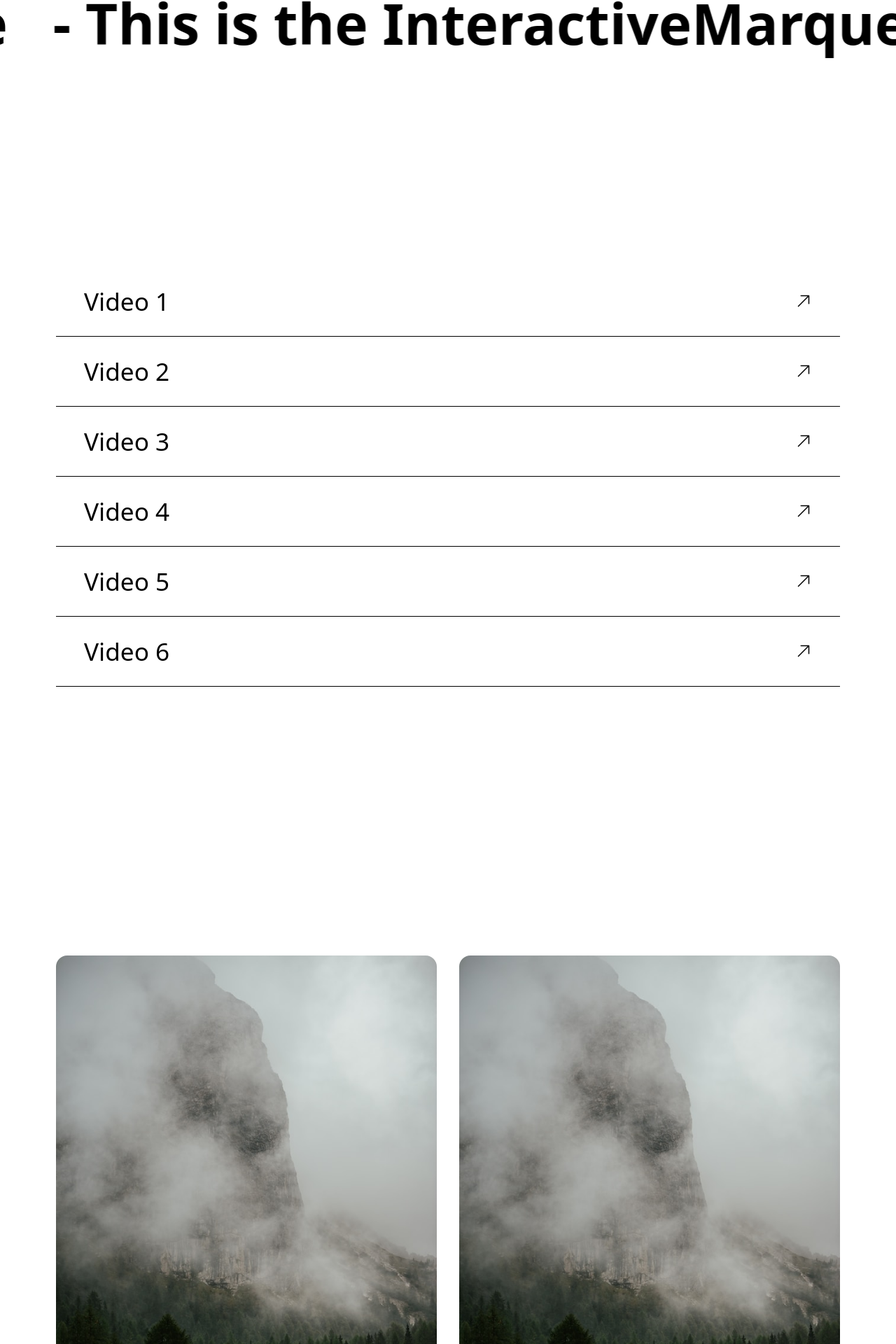
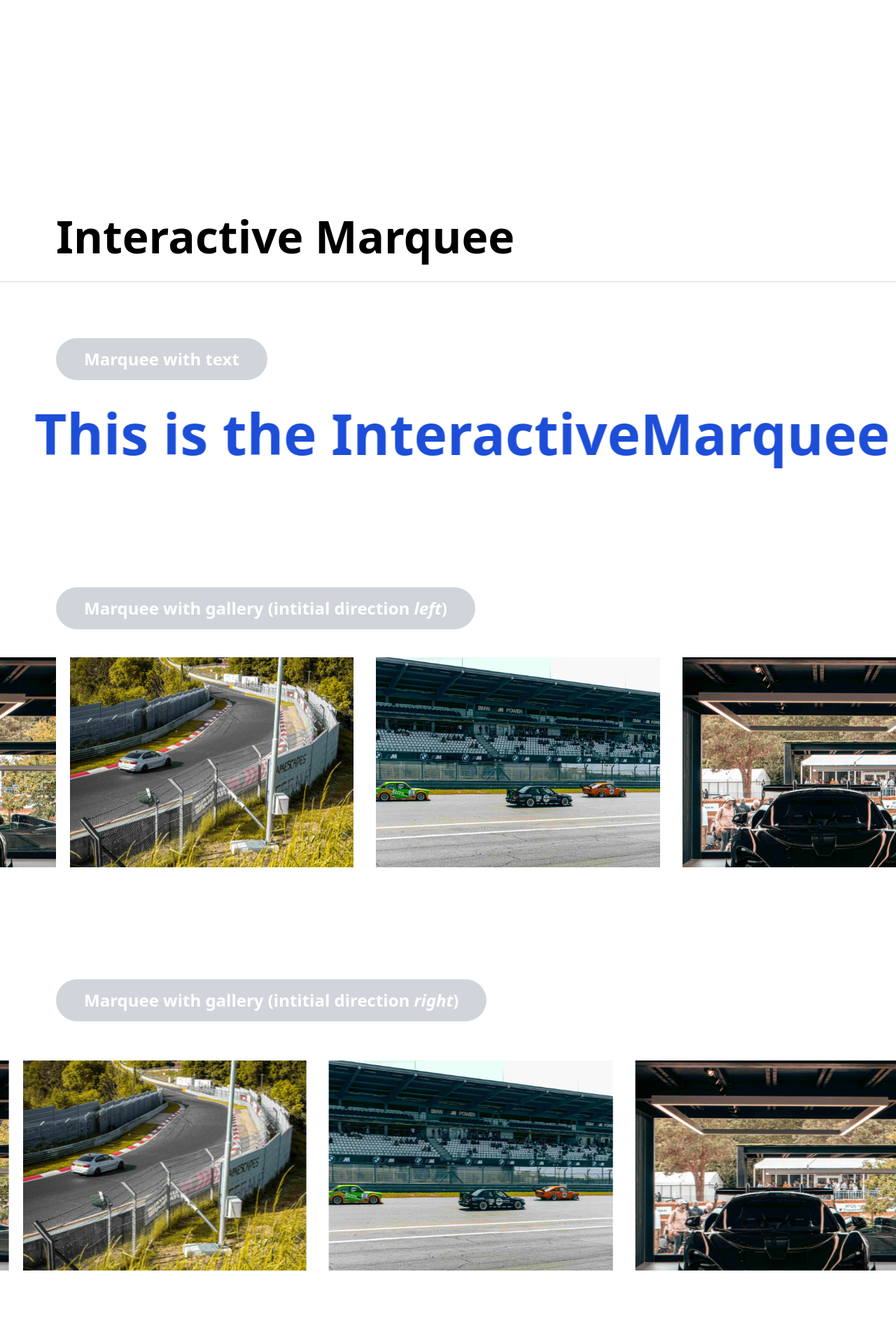
Before and after one commit to Mickgw/custom_customizable_cursor, a React (Vite) app: page / in a window 1280 px wide. Shown: the part 857-2777 px from the top of the page at 70% size. Built offline with nearby package versions, Linux system fonts and the light colour scheme.

Commit message:
feat: finished InteractiveMarquee and chnaged project name and such

```diff
--- a/src/App.tsx
+++ b/src/App.tsx
@@ -9,6 +9,10 @@ import { useEffect } from "react";
 import AOS from "aos";
 import "aos/dist/aos.css";
 import InteractiveMarquee from "./components/InteractiveMarquee/InteractiveMarquee";
+
+import thumbnail_1 from "./assets/images/DSC00674-min.jpg";
+import thumbnail_2 from "./assets/images/GP5-15-min.jpg";
+import thumbnail_3 from "./assets/images/GoodwoodDAY2-50-min.jpg";
 
 function App() {
     useEffect(() => {
@@ -30,30 +34,151 @@ function App() {
             <main>
                 <div className="container pt-32">
                     <h2 className="font-light mb-32">
-                        Behold, my labor of cursor love! I've brewed a pixelated
-                        marvel, brimming with charm and zest. It dances across
-                        your screen with a mischievous wink, optimized for
-                        nimble clicks and whimsical travels. And fear not, dear
-                        user, for I've sprinkled it with customization magic,
-                        allowing your cursor dreams to run wild!
+                        Step into a space where creativity and practicality come
+                        together, showcasing a collection of quietly crafted
+                        components. Each element reflects a commitment to
+                        thoughtful design rather than self-promotion. Whether
+                        it's the subtle dance of a cursor or the gentle appeal
+                        of an Interactive Marquee, these features highlight the
+                        simple beauty of technology meeting a touch of
+                        craftsmanship. This collection invites you to explore
+                        without the need for grand declarations, allowing the
+                        elements to quietly express the artful possibilities
+                        within the digital landscape. Welcome to an unassuming
+                        presentation where innovation gently unfolds, and each
+                        component shares its story through modest elegance.
                     </h2>
                 </div>
 
-                <div className="w-full flex py-40 overflow-hidden">
+                <div className="w-full py-40">
+                    <h1 className="container mb-4 text-[8vh]">
+                        Interactive Marquee
+                    </h1>
+                    <div className="divider_ w-full h-px bg-gray-300 mb-20"></div>
+
+                    <div className="container">
+                        <h3 className="w-fit mb-4 rounded-full bg-gray-300 text-white px-10 py-3">
+                            Marquee with text
+                        </h3>
+                    </div>
                     <InteractiveMarquee
-                        speed={7}
-                        gap={65}
-                        skewStrength={200}
-                        dragStrength={0.1}
+                        speed={3}
+                        gap={100}
+                        skewStrength={3}
+                        dragStrength={0.2}
+                        scrollMovementSpeed={3}
+                        initialDirection="right"
+                        movementDamping={100}
+                        movementStiffness={500}
+                        className="mb-40"
                     >
-                        <h1 className="text-[10vh]">
-                            - This is the InteractiveMarquee
+                        <h1 className="text-[10vh] text-blue-700">
+                            This is the InteractiveMarquee
                         </h1>
+                    </InteractiveMarquee>
+
+                    <div className="container">
+                        <h3 className="w-fit mb-10 rounded-full bg-gray-300 text-white px-10 py-3">
+                            Marquee with gallery (intitial direction <i>left</i>
+                            )
+                        </h3>
+                    </div>
+
+                    <InteractiveMarquee
+                        speed={2}
+                        gap={20}
+                        skew={false}
+                        dragStrength={0.3}
+                        scrollMovementSpeed={1}
+                        movementDamping={100}
+                        movementStiffness={1000}
+                        initialDirection="left"
+                        className="mb-40"
+                    >
+                        <div className="w-screen flex-grow-1 grid grid-cols-3 gap-8 h-[300px]">
+                            <div className="relative flex items-center justify-center overflow-hidden">
+                                <img
+                                    src={thumbnail_1}
+                                    className="absolute w-full h-full inset-0 object-cover"
+                                />
+                            </div>
+                            <div className="relative flex items-center justify-center pointer-events-none">
+                                <img
+                                    src={thumbnail_2}
+                                    className="absolute w-full h-full inset-0 object-cover"
+                                />
+                            </div>
+                            <div className="relative flex items-center justify-center pointer-events-none">
+                                <img
+                                    src={thumbnail_3}
+                                    className="absolute w-full h-full inset-0 object-cover"
+                                />
+                            </div>
+                        </div>
+                    </InteractiveMarquee>
+
+                    <div className="container">
+                        <h3 className="w-fit mb-10 rounded-full bg-gray-300 text-white px-10 py-3">
+                            Marquee with gallery (intitial direction{" "}
+                            <i>right</i>)
+                        </h3>
+                    </div>
+                    <InteractiveMarquee
+                        speed={2}
+                        gap={20}
+                        skew={false}
+                        dragStrength={0.3}
+                        scrollMovementSpeed={1}
+                        movementDamping={100}
+                        movementStiffness={1000}
+                        initialDirection="right"
+                        className="py-4"
+                    >
+                        <div className="w-screen flex-grow-1 grid grid-cols-3 gap-8 h-[300px]">
+                            <div className="relative flex items-center justify-center overflow-hidden pointer-events-none">
+                                <img
+                                    src={thumbnail_1}
+                                    className="absolute w-full h-full inset-0 object-cover"
+                                />
+                            </div>
+                            <div className="relative flex items-center justify-center pointer-events-none">
+                                <img
+                                    src={thumbnail_2}
+                                    className="absolute w-full h-full inset-0 object-cover"
+                                />
+                            </div>
+                            <div className="relative flex items-center justify-center pointer-events-none">
+                                <img
+                                    src={thumbnail_3}
+                                    className="absolute w-full h-full inset-0 object-cover"
+                                />
+                            </div>
+                        </div>
                     </InteractiveMarquee>
                 </div>
 
-                <ProjectList />
-                <ProjectCardGrid />
+                <div className="py-40">
+                    <h1 className="container text-[8vh]">
+                        Customizable cursor
+                    </h1>
+                    <div className="divider_ w-full h-px bg-gray-300"></div>
+
+                    <div className="container py-20">
+                        <div className="mb-40">
+                            <h3 className="w-fit mb-10 rounded-full bg-gray-300 text-white px-10 py-3">
+                                Cursor with video inside
+                            </h3>
+                            <ProjectList />
+                        </div>
+
+                        <div>
+                            <h3 className="w-fit mb-10 rounded-full bg-gray-300 text-white px-10 py-3">
+                                Cursor with simple element inside
+                            </h3>
+                            <ProjectCardGrid />
+                        </div>
+                    </div>
+                </div>
             </main>
             <Footer />
         </ReactLenis>
--- a/src/components/InteractiveMarquee/InteractiveMarquee.tsx
+++ b/src/components/InteractiveMarquee/InteractiveMarquee.tsx
@@ -10,7 +10,9 @@ import {
 } from "framer-motion";
 import { useState } from "react";
 import {
+    getClassname,
     getLogOfPropsValues,
+    getMarqueeDirection,
     getSkewAmount,
     getSkewDirection,
     getWrap,
@@ -23,6 +25,7 @@ import "./assets/styles/styles.scss";
 // Define the InteractiveMarquee component
 const InteractiveMarquee = ({
     children,
+    initialDirection = InteractiveMarqueeDefaultPropValues?.initialDirection,
     draggable = InteractiveMarqueeDefaultPropValues?.draggable,
     skew = InteractiveMarqueeDefaultPropValues?.skew,
     speed = InteractiveMarqueeDefaultPropValues?.speed,
@@ -33,6 +36,7 @@ const InteractiveMarquee = ({
     movementStiffness = InteractiveMarqueeDefaultPropValues?.movementStiffness,
     scrollMovementSpeed = InteractiveMarqueeDefaultPropValues?.scrollMovementSpeed,
     logPropsValues = InteractiveMarqueeDefaultPropValues?.logPropsValues,
+    className,
 }: InteractiveMarqueeProps) => {
     // Define motion values for the main and clone marquee items
     const baseX = useMotionValue(0);
@@ -57,26 +61,39 @@ const InteractiveMarquee = ({
     );
 
     // State to track the movement direction and whether dragged out of the viewport
-    const [direction, setDirection] = useState(1);
+    const [marqueeDirection, setMarqueeDirection] = useState(
+        getMarqueeDirection(initialDirection)
+    );
     const [draggedOutOfViewport, setDraggedOutOfViewport] = useState(false);
 
     // Transform main and clone marquee item position based on motion values
-    const xMain = useTransform(baseX, (v) => `${getWrap(-100, 100, v)}%`);
-    const xClone = useTransform(cloneX, (v) => `${getWrap(-200, 0, v)}%`);
+    let xMain;
+    let xClone;
+
+    if (initialDirection === "left") {
+        xMain = useTransform(baseX, (v) => `${getWrap(100, -100, -v)}%`);
+        xClone = useTransform(cloneX, (v) => `${getWrap(0, -200, -v)}%`);
+    } else if (initialDirection === "right") {
+        xMain = useTransform(baseX, (v) => `${getWrap(-100, 100, v)}%`);
+        xClone = useTransform(cloneX, (v) => `${getWrap(-200, 0, v)}%`);
+    }
+
+    // const xMain = useTransform(baseX, (v) => `${getWrap(100, -100, -v)}%`);
+    // const xClone = useTransform(cloneX, (v) => `${getWrap(0, -200, -v)}%`);
 
     // UseAnimationFrame to handle animation logic
     useAnimationFrame((_, delta) => {
-        let moveBy = direction * speed * (delta / 1000);
+        let moveBy = marqueeDirection * speed * (delta / 1000);
 
         // Update direction based on velocity
         if (velocityFactor.get() < 0) {
-            setDirection(-1);
+            setMarqueeDirection(getMarqueeDirection("left"));
         } else if (velocityFactor.get() > 0) {
-            setDirection(1);
+            setMarqueeDirection(getMarqueeDirection("right"));
         }
 
         // Adjust movement by velocity factor
-        moveBy += direction * moveBy * velocityFactor.get();
+        moveBy += marqueeDirection * moveBy * velocityFactor.get();
 
         // Update motion values for main and clone marquee items
         baseX.set(baseX.get() + moveBy);
@@ -103,11 +120,10 @@ const InteractiveMarquee = ({
     // Apply skew effect based on velocity for both main and clone marquee items
     const marqueeSkewStrength = useTransform(
         velocityFactor,
-        getSkewDirection(direction, skewStrength),
-        getSkewAmount(direction, skewStrength)
+        getSkewDirection(marqueeDirection, skewStrength),
+        getSkewAmount(marqueeDirection, skewStrength)
     );
 
-    // Log props values if logPropsValues is true
     getLogOfPropsValues({
         children,
         draggable,
@@ -120,11 +136,11 @@ const InteractiveMarquee = ({
         movementStiffness,
         scrollMovementSpeed,
         logPropsValues,
-    });
+    } as InteractiveMarqueeProps);
 
     return (
         <div
-            className={`interactive-marquee ${
+            className={`interactive-marquee ${getClassname(className)} ${
                 draggedOutOfViewport ? "dragged-out" : ""
             }`}
         >
@@ -139,6 +155,7 @@ const InteractiveMarquee = ({
                     setDraggedOutOfViewport(true);
                 }}
             >
+                {/* {marqueeItems} */}
                 <MarqueeItem
                     name="main"
                     x={xMain}
@@ -163,5 +180,4 @@ const InteractiveMarquee = ({
     );
 };
 
-// Export the InteractiveMarquee component
 export default InteractiveMarquee;
--- a/src/components/InteractiveMarquee/assets/styles/styles.scss
+++ b/src/components/InteractiveMarquee/assets/styles/styles.scss
@@ -1,4 +1,6 @@
 .interactive-marquee {
+    width: 100%;
+    overflow: hidden;
     display: flex;
     flex-wrap: nowrap;
     white-space: nowrap;
@@ -7,6 +9,7 @@
 
 .interactive-marquee-wrapper {
     display: flex;
+    flex-wrap: nowrap;
     will-change: transform;
 
     &.draggable {
--- a/src/components/InteractiveMarquee/lib/consts.ts
+++ b/src/components/InteractiveMarquee/lib/consts.ts
@@ -1,6 +1,7 @@
-// Default parameter values for the InteractiveMarquee component
+
 export const InteractiveMarqueeDefaultPropValues = {
     skew: true,                // Enable skew effect
+    initialDirection: "left",         // Direction of marquee
     draggable: true,           // Enable dragging
     gap: 80,                   // Gap between main and clone marquee items
     speed: 5,                  // Animation speed
--- a/src/components/InteractiveMarquee/lib/helpers.ts
+++ b/src/components/InteractiveMarquee/lib/helpers.ts
@@ -1,4 +1,4 @@
-// Import the InteractiveMarqueeProps type from the props module
+// Imports
 import { InteractiveMarqueeProps } from "./props";
 
 // Function to get the skew amount based on direction and specified amount
@@ -35,6 +35,33 @@ export const getWrap = (min: number, max: number, v: number) => {
     return ((((v - min) % rangeSize) + rangeSize) % rangeSize) + min;
 };
 
+
+// Function to get marquee direction
+export const getMarqueeDirection = (direction : string) => {
+    let valueForDirecion;
+
+    if(direction === "left") {
+        valueForDirecion = -1;
+    } else {
+        valueForDirecion = 1;
+    }
+
+    return valueForDirecion;
+}
+
+export const getClassname = (className: string | undefined) => {
+    let InteractiveMarqueeClassname;
+
+    if(className !== undefined) {
+        InteractiveMarqueeClassname = className;
+    } else {
+        InteractiveMarqueeClassname = "";
+    }
+
+    return InteractiveMarqueeClassname;
+}
+
+
 // Function to log the values of InteractiveMarqueeProps if logPropsValues is true
 export const getLogOfPropsValues = ({
     children,
--- a/src/components/InteractiveMarquee/lib/props.ts
+++ b/src/components/InteractiveMarquee/lib/props.ts
@@ -1,6 +1,9 @@
 export interface InteractiveMarqueeProps {
     // Required: The content to be displayed within the marquee
     children: React.ReactNode;
+
+    // Optional: Direction of the marquee
+    initialDirection?: string;
 
     // Optional: Speed of the marquee animation
     speed?: number;
@@ -31,6 +34,9 @@ export interface InteractiveMarqueeProps {
 
     // Optional: Log all values of the marquee
     logPropsValues?: boolean;
+
+    // Optional: Log all values of the marquee
+    className?: string;
 }
 
 
--- a/src/components/ProjectCardGrid/ProjectCard.tsx
+++ b/src/components/ProjectCardGrid/ProjectCard.tsx
@@ -14,6 +14,11 @@ const ProjectCard = ({ project }: any) => {
                 cursorChangeHandler("");
             }}
             data-aos="fade-up"
+            onClick={() =>
+                alert(
+                    "Ja, er ziet hier helaas geen link achter, helaas pindakaas"
+                )
+            }
         >
             <div className="relative w-full h-full">
                 <img
--- a/src/components/ProjectList/ProjectList.tsx
+++ b/src/components/ProjectList/ProjectList.tsx
@@ -81,7 +81,6 @@ const ProjectList = () => {
 
     return (
         <section ref={ref}>
-            <div className="container">
             {inView && (
                 <>
                     <Cursor
@@ -132,9 +131,7 @@ const ProjectList = () => {
                                                         key={index}
                                                     >
                                                         <source
-                                                                src={
-                                                                    project?.video
-                                                                }
+                                                            src={project?.video}
                                                             type="video/mp4"
                                                         ></source>
                                                     </motion.video>
@@ -169,7 +166,7 @@ const ProjectList = () => {
                 </>
             )}
 
-                <div className="flex flex-col py-32">
+            <div className="flex flex-col">
                 {projects?.map((project: any, index: number) => (
                     <ListItem
                         project={project}
@@ -182,7 +179,6 @@ const ProjectList = () => {
                     />
                 ))}
             </div>
-            </div>
         </section>
     );
 };
```
Also changed, not shown: src/components/Header.tsx (+5 -4 lines), src/components/ProjectCardGrid/ProjectCardGrid.tsx (+11 -13 lines), 1 other file (tests, documents, lock files or other folders). Lines whose indentation alone changed are shown as unchanged.
